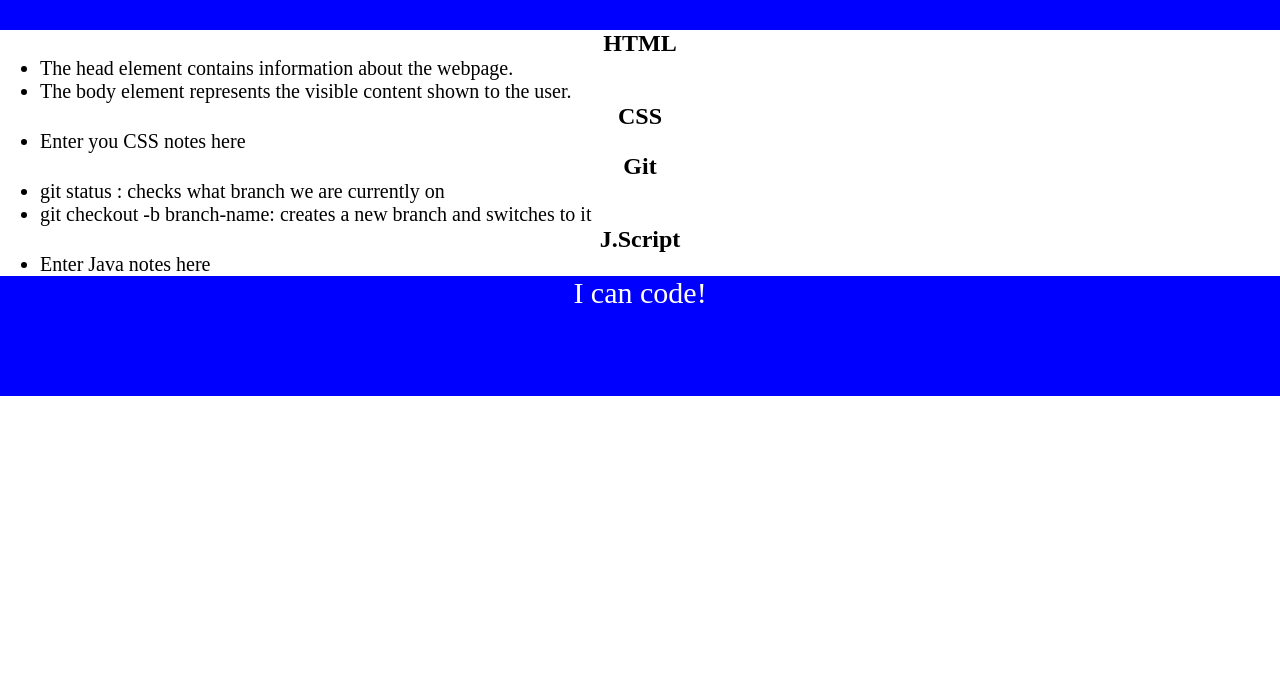
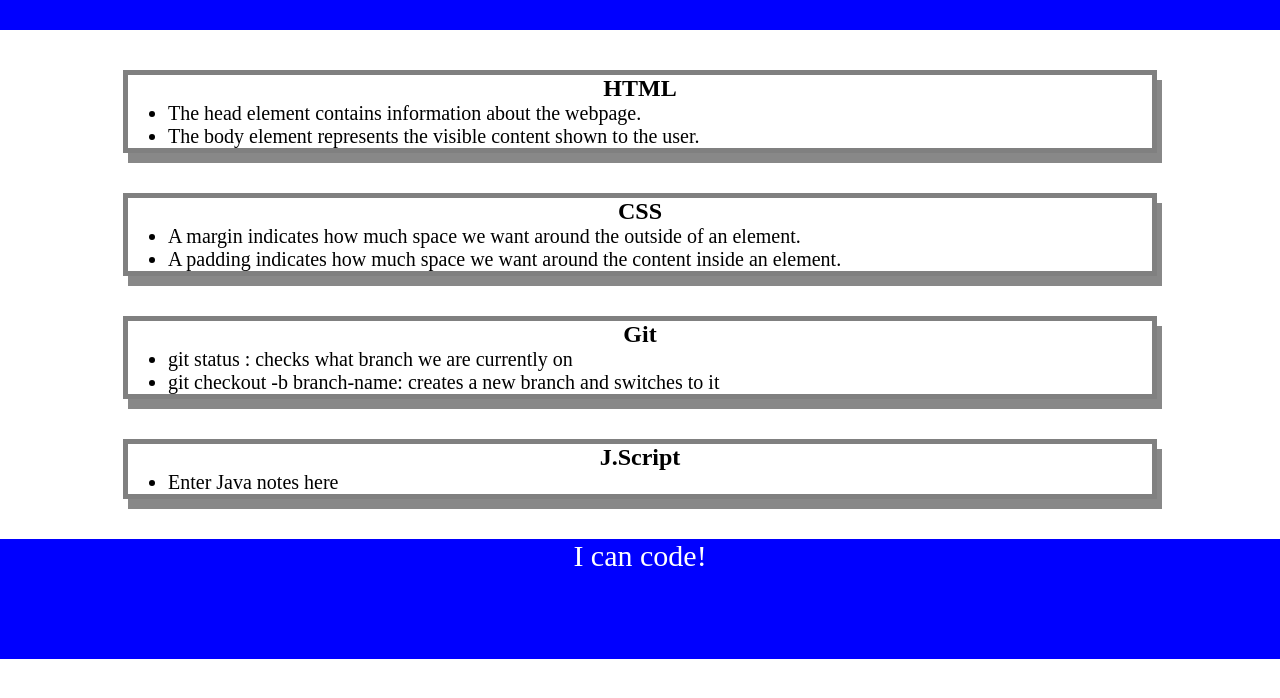
Before and after one commit to gabinoe/prework-study-guide, a plain HTML site: page index.html in a window 1280 px wide. Shown: the part 90-788 px from the top of the page. Drawn offline with Linux system fonts and the light colour scheme.

Commit message:
added code to css

```diff
--- a/assets/style.css
+++ b/assets/style.css
@@ -28,3 +28,9 @@ p {
     text-align: center;
     font-size: 30px;
 }
+.card {
+    width: 80%;
+    margin: 40px auto;
+    border: 5px solid gray;
+    box-shadow: 5px 10px #888888;
+}
--- a/index.html
+++ b/index.html
@@ -23,7 +23,8 @@
       <section class="card" id="css-section">
         <h2>CSS</h2>
         <ul>
-          <li>Enter you CSS notes here</li>
+          <li>A margin indicates how much space we want around the outside of an element.</li>
+          <li>A padding indicates how much space we want around the content inside an element.</li>
         </ul>
       </section>
       <section class="card" id="git-section">
```
